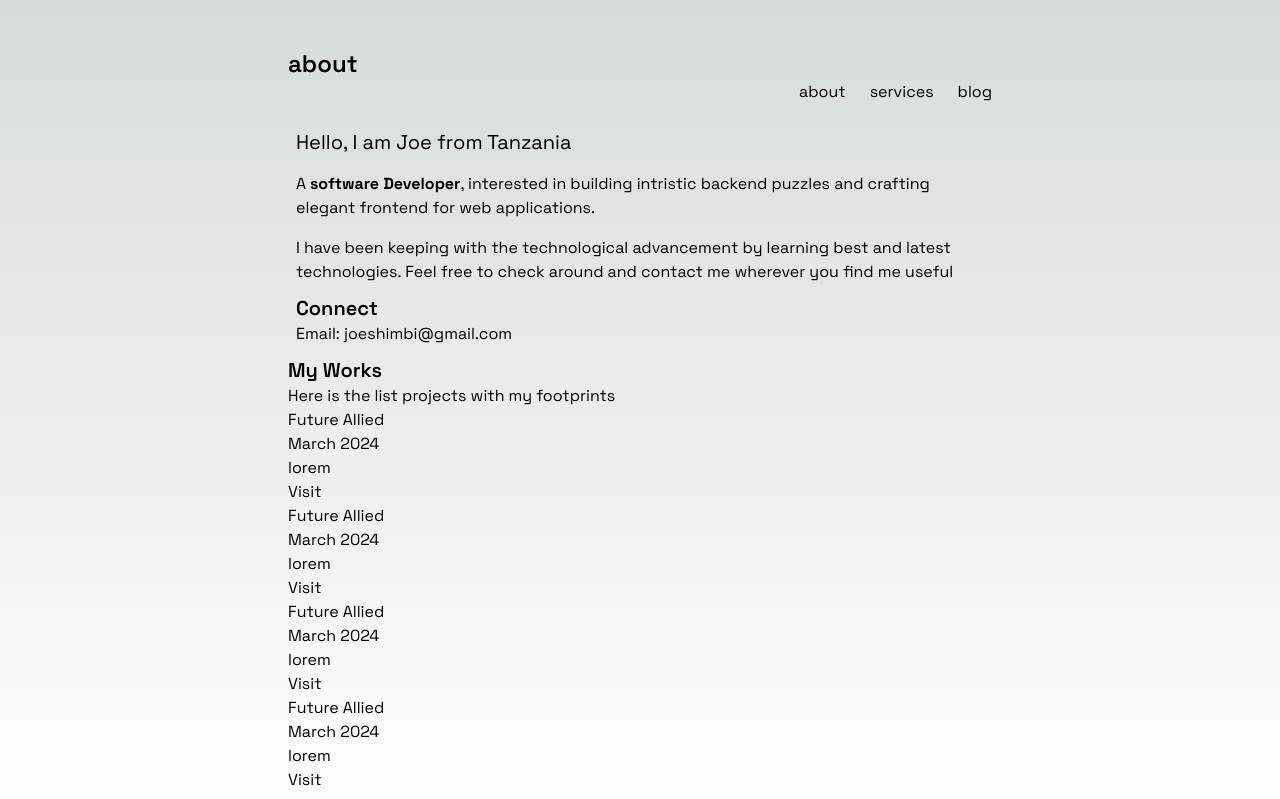
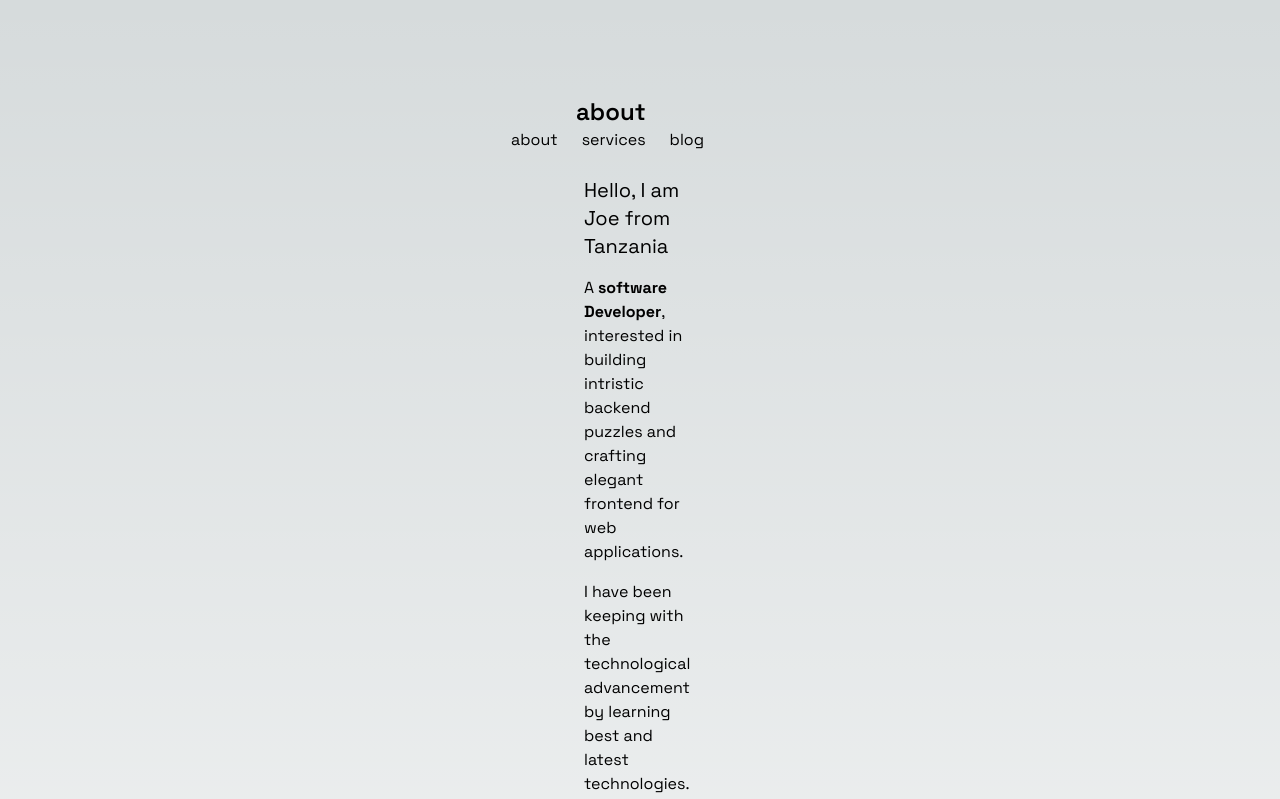
Before and after one commit to tzniceguy/myportifolio, a Next.js app: page / in a window 1280 px wide. Shown: the top 799 px of the page. Built offline with nearby package versions, Linux system fonts and the light colour scheme.

Commit message:
added height controls in respect to device height

```diff
--- a/app/layout.tsx
+++ b/app/layout.tsx
@@ -3,8 +3,6 @@ import { Space_Grotesk } from "next/font/google";
 import "./globals.css";
 
 const space = Space_Grotesk({ subsets: ["latin"] });
-// <uniquifier>: Use a unique and descriptive class name
-// <weight>: Use a value from 300 to 700
 
 export const metadata: Metadata = {
   title: "Portifolio",
@@ -18,7 +16,11 @@ export default function RootLayout({
 }>) {
   return (
     <html lang="en">
-      <body className={space.className}>{children}</body>
+      <body
+        className={`${space.className} flex min-h-screen flex-col gap-4 px-6 py-12 md:px-72  dark:bg-gray-900`}
+      >
+        {children}
+      </body>
     </html>
   );
 }
```
